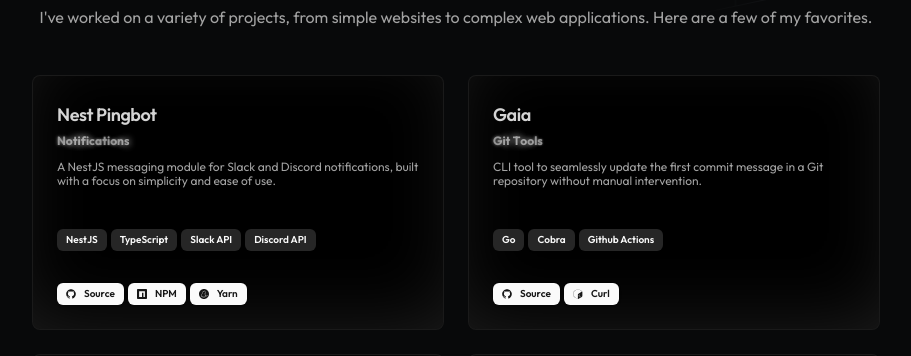
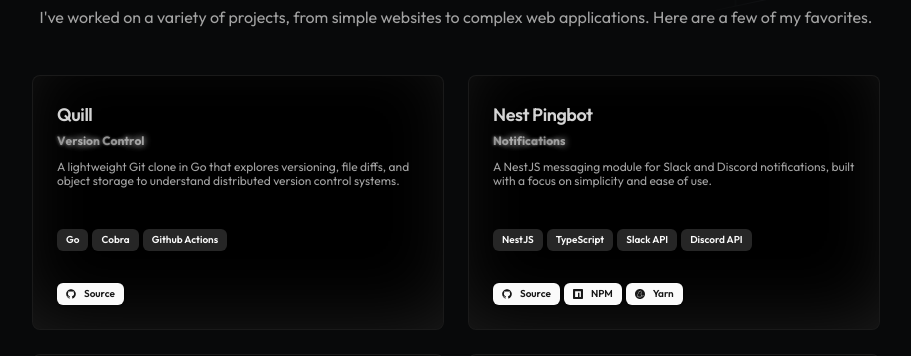
Before and after one commit to tejastn10/nimbus, a Next.js app: page / in a window 1280 px wide. Shown: the part 934-1290 px from the top of the page, without its empty margins (184-1095 px from the left). Built offline with nearby package versions, Linux system fonts and the light colour scheme.

Commit message:
feat: add Quill project to resume data and update Verdant featured status

```diff
--- a/src/data/resume.ts
+++ b/src/data/resume.ts
@@ -133,6 +133,23 @@ export const DATA = {
 	],
 
 	projects: [
+		{
+			title: "Quill",
+			href: "https://github.com/tejastn10/quill",
+			purpose: "Version Control",
+			featured: true,
+			isTemplate: false,
+			description:
+				"A lightweight Git clone in Go that explores versioning, file diffs, and object storage to understand distributed version control systems.",
+			technologies: ["Go", "Cobra", "Github Actions"],
+			links: [
+				{
+					type: "Source",
+					href: "https://github.com/tejastn10/quill",
+					icon: Icons.github(),
+				},
+			],
+		},
 		{
 			title: "Brimstone",
 			href: "https://github.com/tejastn10/brimstone",
@@ -417,7 +434,7 @@ export const DATA = {
 			title: "Verdant",
 			href: "https://github.com/tejastn10/verdant",
 			purpose: "Monorepo Setup",
-			featured: true,
+			featured: false,
 			isTemplate: true,
 			description:
 				"A starter template built with Turborepo, NestJS, React, and ViteJS for quickly launching projects. It's flexible enough to add what you need, but expect it to be a work in progress!",
```
